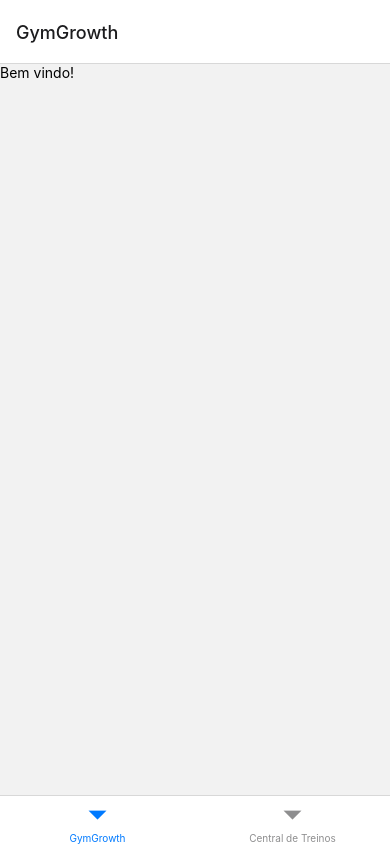
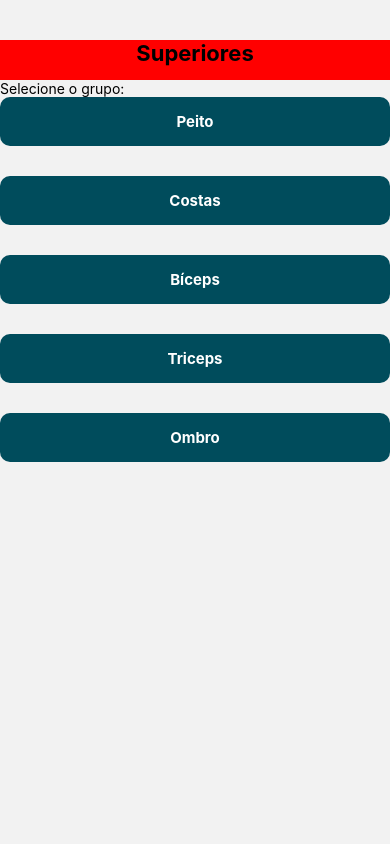
Before and after one commit to yngvarrr/GymGrowth, a React Native app: screen /Superiores in a window 390 px wide. Built offline with nearby package versions, Linux system fonts and the light colour scheme.

Commit message:
adicionando novas telas

```diff
--- a/App.js
+++ b/App.js
@@ -1,9 +1,10 @@
 import { StatusBar } from "expo-status-bar";
 import { NavigationContainer } from "@react-navigation/native";
 import { StyleSheet, Text, View } from "react-native";
-import { MuscScreen } from "./src/screens/Treinos/MuscScreen";
+import { MuscScreen } from "./src/screens/Treinos/Musculação/MuscScreen";
 import { createStackNavigator } from "@react-navigation/stack";
 import { TabNavigation } from "./src/navigation/TabNavigation";
+import { SuperioresScreen } from "./src/screens/Treinos/Musculação/SuperioresScreen";
 
 const Stack = createStackNavigator();
 
@@ -13,6 +14,7 @@ export default function App() {
       <Stack.Navigator screenOptions={{ headerShown: false }}>
         <Stack.Screen name="GymGrowth" component={TabNavigation} />
         <Stack.Screen name="Musculação" component={MuscScreen} />
+        <Stack.Screen name="Superiores" component={SuperioresScreen}/>
       </Stack.Navigator>
     </NavigationContainer>
   );
--- a/package.json
+++ b/package.json
@@ -17,7 +17,8 @@
     "expo": "~49.0.15",
     "expo-status-bar": "~1.6.0",
     "react": "18.2.0",
-    "react-native": "0.72.6"
+    "react-native": "0.72.6",
+    "react-native-modal": "^13.0.1"
   },
   "devDependencies": {
     "@babel/core": "^7.20.0"
--- /dev/null
+++ b/src/components/CargaModal.jsx
@@ -0,0 +1,41 @@
+import React, { useState } from "react";
+import Modal from "react-native-modal";
+import { View, Text, TextInput, StyleSheet } from "react-native";
+import Button from "./Button";
+import { FormCarga } from "./FormCarga";
+
+export const CargaModal = () => {
+  const [modalVisible, setModalVisible] = useState(false);
+
+  const abrirModal = () => {
+    setModalVisible(true);
+  };
+
+  const fecharModal = () => {
+    setModalVisible(false);
+  };
+
+  return (
+    <View>
+      <Button label="Abrir Formulário" onPress={abrirModal} />
+      <Modal isVisible={modalVisible} onBackdropPress={fecharModal}>
+        <View
+          style={styles.modal}
+        >
+          <FormCarga fecharModal={fecharModal} />
+        </View>
+      </Modal>
+    </View>
+  );
+};
+
+const styles = StyleSheet.create({
+    modal: {
+        width: "auto",
+        alignItems: "center",
+        marginHorizontal: 'auto',
+        height: 250,
+        backgroundColor: 'white',
+        paddingVertical: 20
+    }
+})
--- /dev/null
+++ b/src/components/FormCarga.jsx
@@ -0,0 +1,61 @@
+import React, { useState } from "react";
+import { View, Text, TextInput, Button, StyleSheet } from "react-native";
+
+export const FormCarga = () => {
+  const [nome, setNome] = useState("");
+  const [carga, setCarga] = useState("");
+  const [grupo, setGrupo] = useState("");
+  const [registros, setRegistros] = useState([]);
+
+  const handleRegistro = () => {
+    // Verifica se ambos os campos estão preenchidos
+    if (nome && carga && grupo) {
+      // Cria um novo registro
+      const novoRegistro = { nome, carga, grupo };
+
+      // Atualiza o estado com o novo registro
+      setRegistros((prevRegistros) => [...prevRegistros, novoRegistro]);
+
+      // Limpa os campos do formulário
+      setNome("");
+      setCarga("");
+      setGrupo("");
+      fecharModal();
+      // Pode adicionar lógica adicional, como salvar os registros em algum armazenamento persistente
+    } else {
+      alert("Por favor, preencha todos os campos.");
+    }
+  };
+
+  return (
+    <View style={styles.modal}>
+      <Text>Cadastrar Novo Exercício</Text>
+      <TextInput
+        placeholder="Nome"
+        value={nome}
+        onChangeText={(text) => setNome(text)}
+      />
+      <TextInput
+        placeholder="Grupo"
+        value={grupo}
+        onChangeText={(text) => setGrupo(text)}
+      />
+      <TextInput
+        placeholder="Carga"
+        value={carga}
+        onChangeText={(text) => setCarga(text)}
+        keyboardType="numeric"
+      />
+      <Button title="Cadastrar" onPress={handleRegistro} />
+      {/* Mostra os registros existentes */}
+      <Text>Registros:</Text>
+      {registros.map((registro, index) => (
+        <Text
+          key={index}
+        >{`${registro.nome} - ${registro.email} - ${registro.grupo}`}</Text>
+      ))}
+    </View>
+  );
+};
+
+const styles = StyleSheet.create({});
--- a/src/navigation/TabNavigation.jsx
+++ b/src/navigation/TabNavigation.jsx
@@ -8,7 +8,7 @@ const Tab = createBottomTabNavigator();
 export const TabNavigation = () => {
   return (
     <Tab.Navigator>
-      <Tab.Screen name="GymGrowth" component={HomeScreen} />
+      <Tab.Screen name="Home" component={HomeScreen} />
       <Tab.Screen name="Central de Treinos" component={FolderScreen} />
     </Tab.Navigator>
   );
--- a/src/screens/Treinos/MuscScreen.jsx
+++ /dev/null
@@ -1,19 +0,0 @@
-import React from 'react';
-import { StyleSheet, Text, View, SafeAreaView } from "react-native";
-
-export const MuscScreen = () => {
-  return (
-    <SafeAreaView>
-        <Text>
-          Musculação
-        </Text>
-        <View>
-
-        </View>
-    </SafeAreaView>
-  )
-}
-
-const styles = StyleSheet.create({
-
-})
--- /dev/null
+++ b/src/screens/Treinos/Musculação/MuscScreen.jsx
@@ -0,0 +1,30 @@
+import React from 'react';
+import { StyleSheet, Text, View, SafeAreaView } from "react-native";
+import Button from '../../../components/Button';
+import { CargaModal } from '../../../components/CargaModal';
+
+export const MuscScreen = ({navigation}) => {
+
+  return (
+    <SafeAreaView style={styles.container}>
+        <Text>
+          Musculação
+        </Text>
+        <View style={styles.buttons}>
+          <Button label="Superiores" onPress={() => navigation.navigate("Superiores")}/>
+          <Button label="Inferiores" />
+        </View>
+        <CargaModal />
+    </SafeAreaView>
+  )
+}
+
+const styles = StyleSheet.create({
+  container: {
+    marginTop: 40,
+  },
+  buttons: {
+    flexDirection: 'row',
+    justifyContent: 'space-around'
+  },
+})
--- /dev/null
+++ b/src/screens/Treinos/Musculação/SuperioresScreen.jsx
@@ -0,0 +1,39 @@
+import React from 'react'
+import { StyleSheet, Text, View, SafeAreaView } from "react-native";
+import Button from '../../../components/Button';
+
+export const SuperioresScreen = () => {
+  return (
+    <SafeAreaView style={styles.container}>
+        <View style={styles.header}>
+        <Text style={styles.head}>Superiores</Text>
+        </View>
+        <View>
+            <Text>Selecione o grupo:</Text>
+            <View>
+                <Button label="Peito" />
+                <Button label="Costas" />
+                <Button label="Bíceps" />
+                <Button label="Triceps" />
+                <Button label="Ombro" />
+            </View>
+        </View>
+    </SafeAreaView>
+  )
+}
+
+const styles = StyleSheet.create({
+    header: {
+        width: "auto",
+        height: 40,
+        backgroundColor: "red",
+        alignItems: "center",
+    },
+    container:  {
+        marginTop: 40
+    },
+    head: {
+        fontSize: 22,
+        fontWeight: "bold"
+    },
+})
```
Also changed, not shown: src/screens/Treinos/Crossfit/CrossfitScreen.jsx (renamed from src/screens/Treinos/CrossfitScreen.jsx), 2 other files (tests, documents, lock files or other folders).
